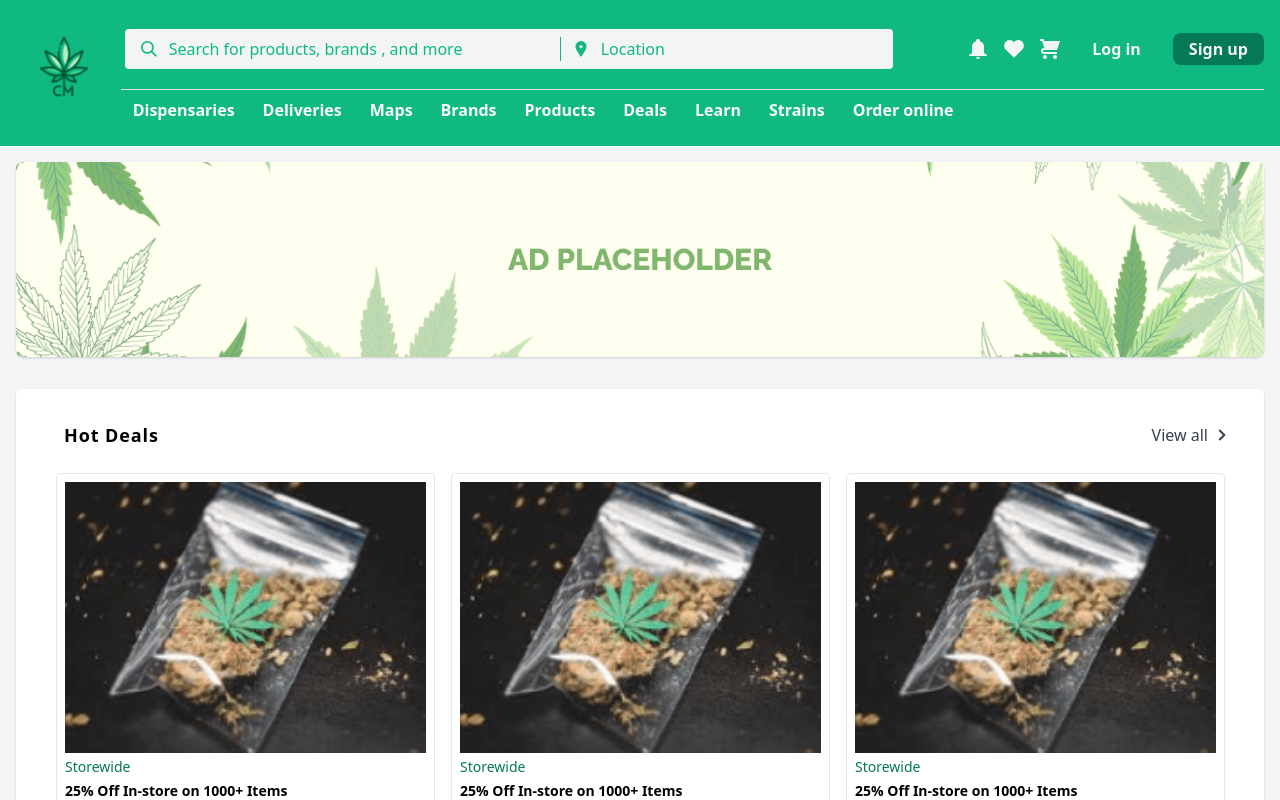
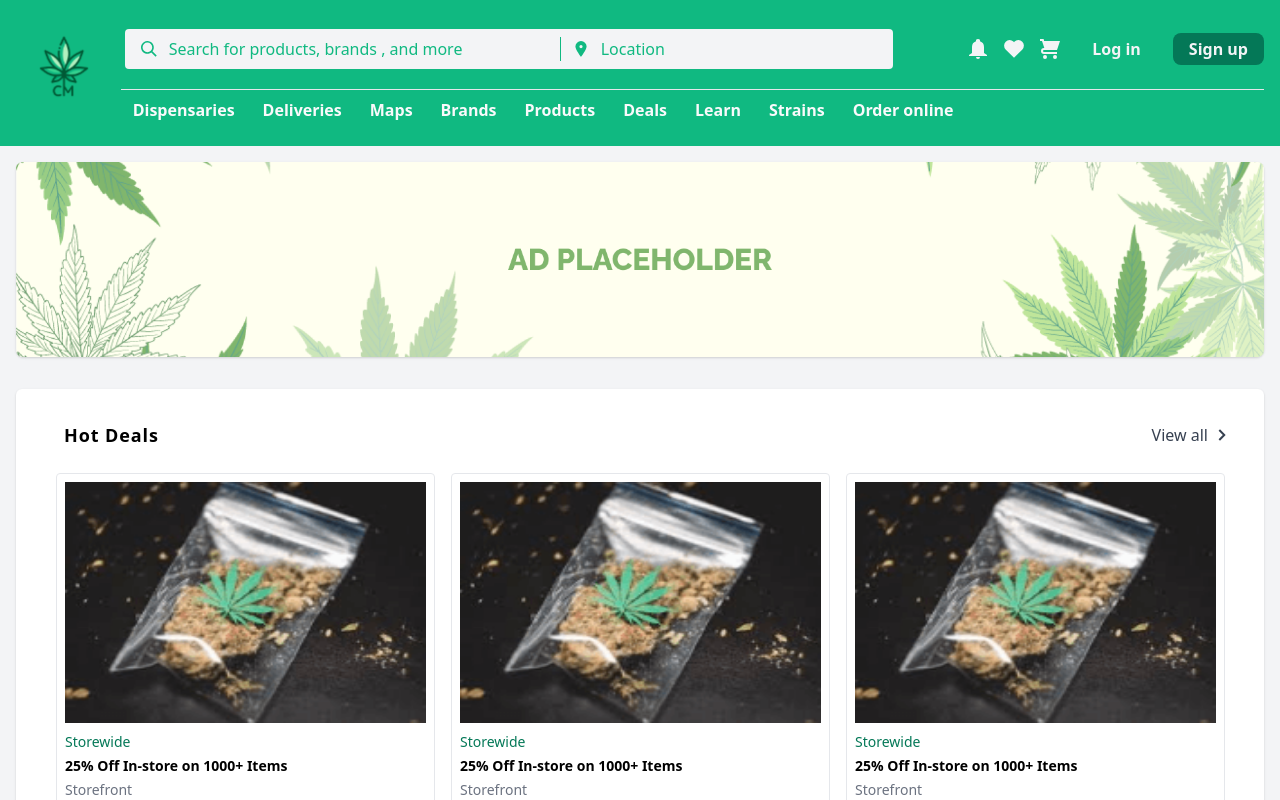
Before and after one commit to braveheart-star/sonic-canabis-app, a Next.js app: page / in a window 1280 px wide. Shown: the top 800 px of the page. Built offline with nearby package versions, Linux system fonts and the light colour scheme.

Commit message:
reset image

```diff
--- a/src/components/common/Card.tsx
+++ b/src/components/common/Card.tsx
@@ -1,4 +1,5 @@
 import React from "react";
+import Image from "next/image";
 import Carousel from "react-multi-carousel";
 import "react-multi-carousel/lib/styles.css";
 
@@ -45,11 +46,15 @@ export const Card = () => {
           return (
             <div className="w-full p-2 mx-auto text-sm " key={item}>
               <div className="p-2 space-y-1 border rounded">
-                <img
-                  className="w-full "
-                  src="/images/home/hot.png"
-                  alt="slide"
-                />
+                <div className="w-full ">
+                  <Image
+                    src="/images/home/hot.png"
+                    alt="slide"
+                    width="1200"
+                    height="800"
+                  />
+                </div>
+
                 <p className="text-green-700 ">Storewide</p>
                 <p className="font-semibold text-black ">
                   25% Off In-store on 1000+ Items
```
